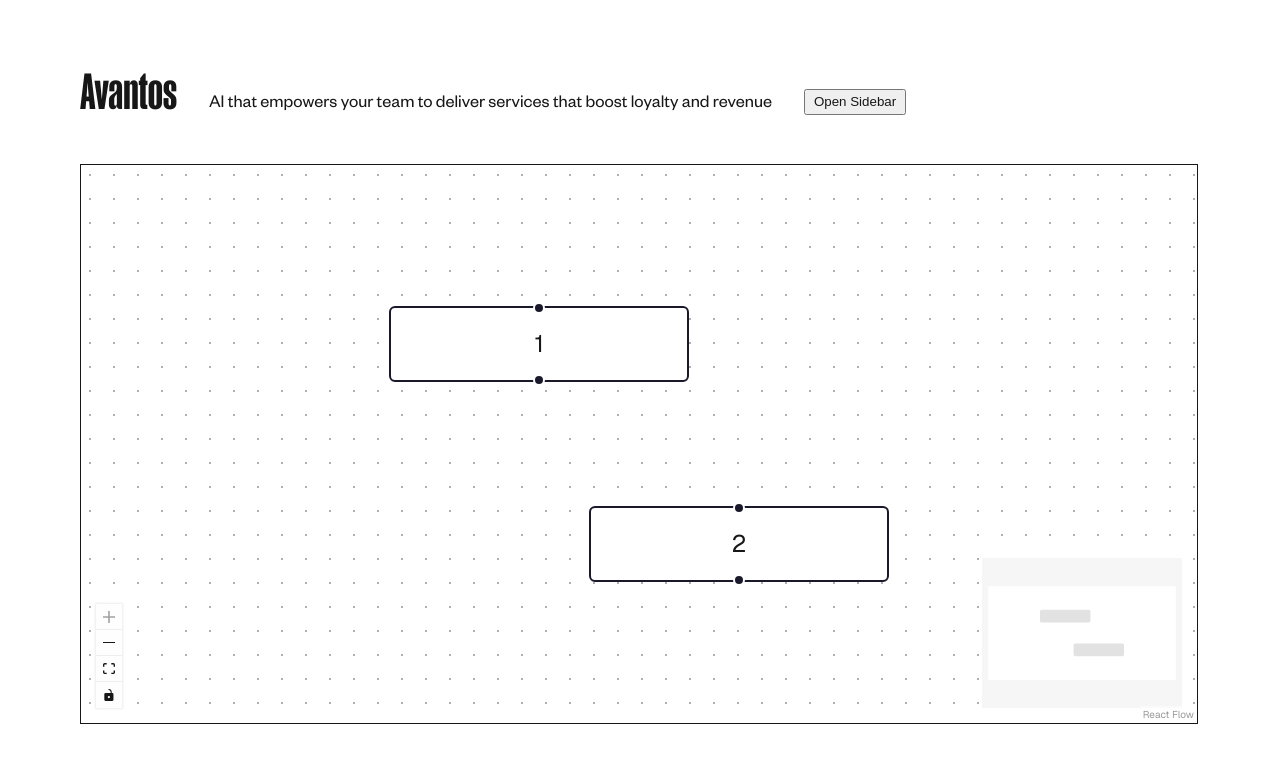
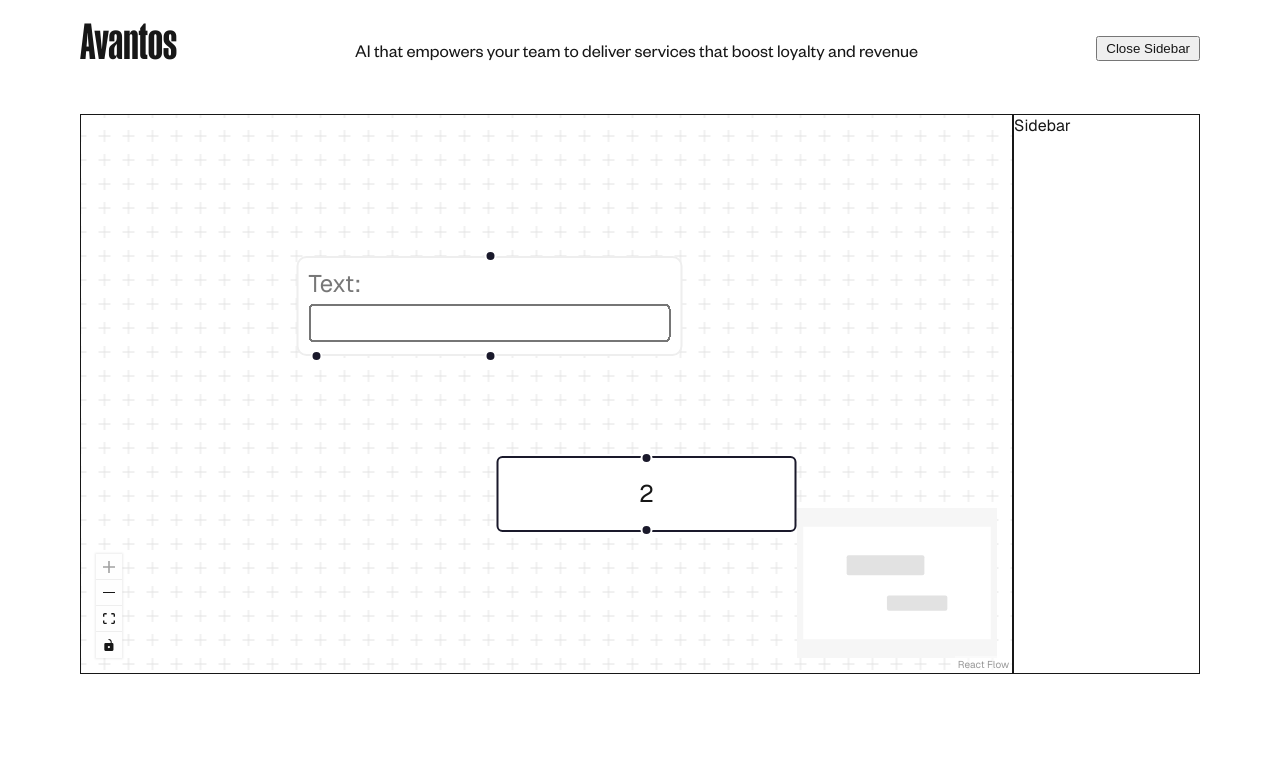
Before and after one commit to GomezDerek/6985ae, a Next.js app: page / in a window 1280 px wide. Shown: the top 762 px of the page. Built offline with nearby package versions, Linux system fonts and the light colour scheme.

Commit message:
TextUpdaterNode added!

```diff
--- a/src/app/globals.css
+++ b/src/app/globals.css
@@ -47,6 +47,7 @@
   --background: #ffffff;
   --foreground: #171717;
   --secondary: #6b6b6b;
+  --foreground-light: #aaaaaa;
 }
 
 /* NO DARK MODE */
@@ -109,9 +110,12 @@ header {
   grid-area: header;
   display: flex;
   flex-flow: row nowrap;
-  justify-content: flex-start;
+  justify-content: space-between;
   gap: 2rem;
   align-items: flex-end;
+  margin-top: 0;
+  padding-top: 0;
+  /* border-bottom: 3px solid var(--foreground-light); */
 }
 
 header > #slogan {
@@ -161,4 +165,5 @@ button#sidebar-toggle {
   cursor: pointer;
   color: var(--foreground);
   padding: 0.2rem 0.5rem;
+  margin-bottom: 0.2rem;
 }
--- a/src/app/page.module.css
+++ b/src/app/page.module.css
@@ -16,6 +16,7 @@
   justify-items: center;
   min-height: 100svh;
   padding: 80px;
+  padding-top: 30px;
   gap: 64px;
   font-family: var(--font-geist-sans);
   /* border: 2px solid limegreen; */
--- a/src/app/page.tsx
+++ b/src/app/page.tsx
@@ -7,7 +7,7 @@ import Sidebar from "@/components/features/Sidebar";
 import styles from "./page.module.css";
 
 export default function Home() {
-  const [isSidebarOpen, setIsSidebarOpen] = useState(false);
+  const [isSidebarOpen, setIsSidebarOpen] = useState(true);
 
   const toggleSidebar = () => {
     setIsSidebarOpen(!isSidebarOpen);
--- a/src/components/features/MainFlow/index.tsx
+++ b/src/components/features/MainFlow/index.tsx
@@ -9,15 +9,18 @@ import {
   MiniMap,
   Controls,
   Background,
+  BackgroundVariant,
 } from "@xyflow/react";
-
 import '@xyflow/react/dist/style.css';
 
-// Node type alias
+import TextUpdaterNode from "@/components/ui/TextUpdaterNode";
+
+// Type alias for Node objects
 type Node = {
     id: string;
     position: { x: number; y: number };
     data: { label: string };
+    type?: string; // Optional type property for custom node types
 };
 
 // Type alias for Edge objects
@@ -29,9 +32,16 @@ type Edge = {
   type?: string;
 };
 
+// custom nodes to be used in the flow
+const nodeTypes = {
+  textUpdater: TextUpdaterNode
+};
+
+
 const initialNodes: Node[] = [
-  { id: '1', position: { x: 0, y: 0 }, data: { label: '1' } },
+  { id: '1', position: { x: 0, y: 0 }, data: { label: '1' }, type: 'textUpdater' },
   { id: '2', position: { x: 100, y: 100 }, data: { label: '2' } },
+
 ];
 
 // const initialEdges = [{ id: '1-2', source: '1', target: '2', label: 'step edge', type: 'step' }];
@@ -64,11 +74,12 @@ export default function MainFlow() {
         onNodesChange={onNodesChange}
         onEdgesChange={onEdgesChange}
         onConnect={onConnect}
+        nodeTypes={nodeTypes}
         fitView
       >
         <Controls />
         <MiniMap />
-        <Background gap={12} size={1}/>
+        <Background gap={12} size={6} variant={BackgroundVariant.Cross}/>
       </ReactFlow>
     </div>
   );
--- /dev/null
+++ b/src/components/ui/TextUpdaterNode.css
@@ -0,0 +1,14 @@
+.text-updater-node {
+    height: 50px;
+    border: 1px solid #eee;
+    padding: 5px;
+    border-radius: 5px;
+    background: white;
+  }
+
+  .text-updater-node label {
+    display: block;
+    color: #777;
+    font-size: 12px;
+    cursor: grab;
+  }
--- /dev/null
+++ b/src/components/ui/TextUpdaterNode.tsx
@@ -0,0 +1,23 @@
+import { useCallback } from 'react';
+import { Handle, Position } from '@xyflow/react';
+import './TextUpdaterNode.css';
+
+const handleStyle = { left: 10 };
+
+export default function TextUpdaterNode() {
+  const onChange = useCallback((evt: any) => {
+    console.log(evt.target.value);
+  }, []);
+
+  return (
+    <div className="text-updater-node">
+      <Handle type="target" position={Position.Top} />
+      <div>
+        <label htmlFor="text">Text:</label>
+        <input id="text" name="text" onChange={onChange} className="nodrag" />
+      </div>
+      <Handle type="source" position={Position.Bottom} id="a" />
+      <Handle type="source" position={Position.Bottom} id="b" style={handleStyle} />
+    </div>
+  );
+}
```
